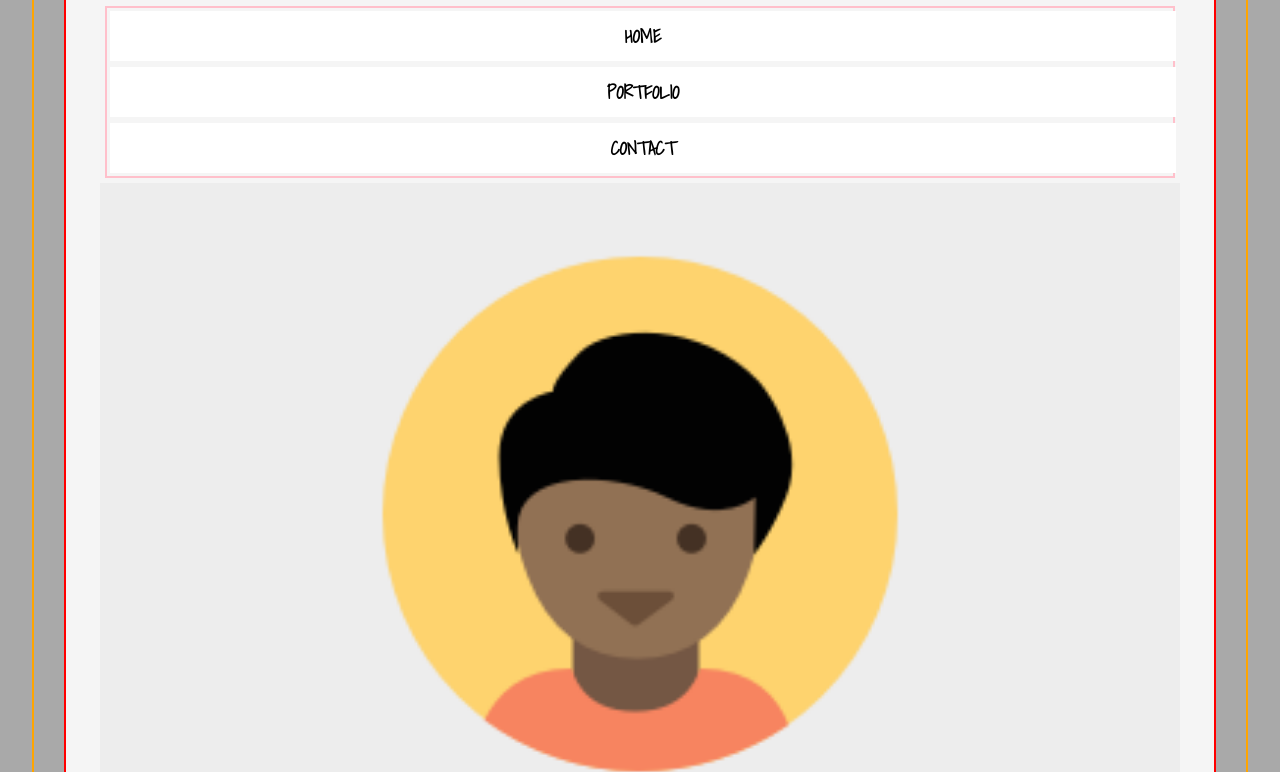
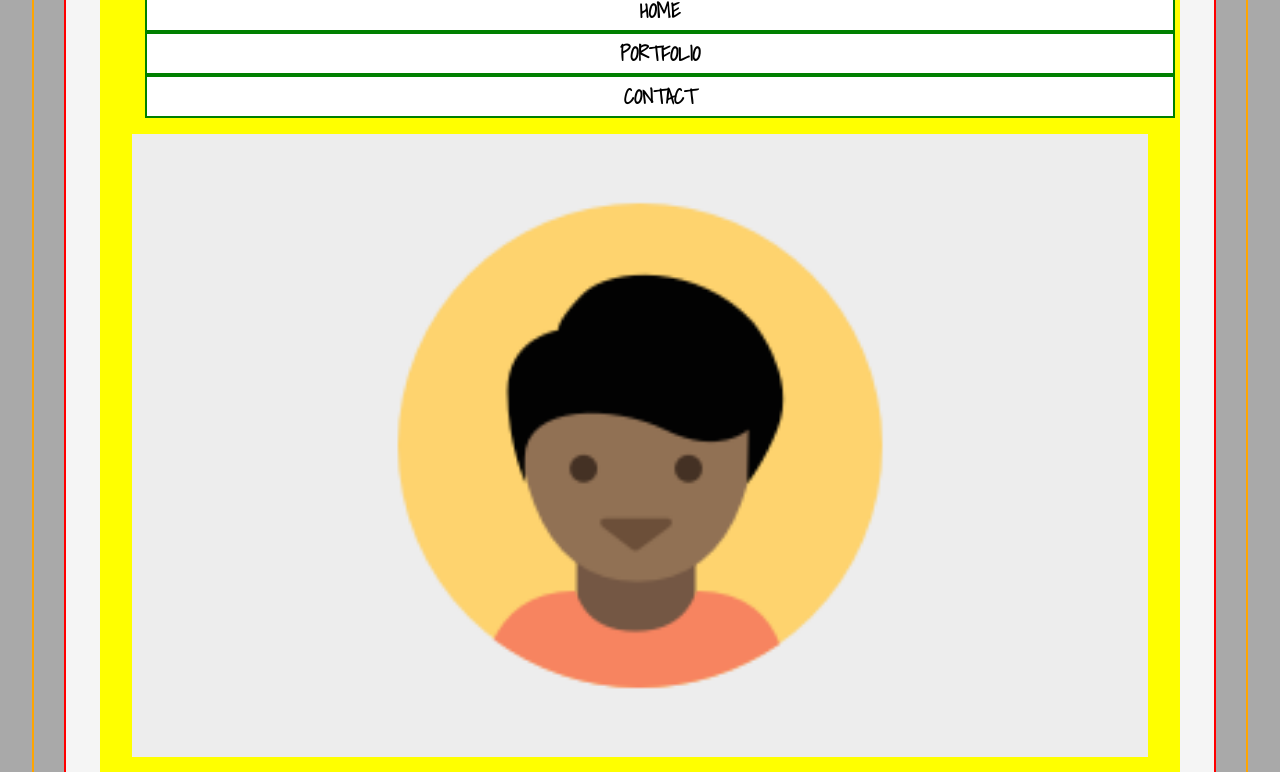
Before and after one commit to elechler/Project-2-mobile-first-layout, a plain HTML site: page index.html in a window 1280 px wide. Shown: the part 103-875 px from the top of the page. Drawn offline with Linux system fonts and the light colour scheme.

Commit message:
trial and error

```diff
--- a/css/style.css
+++ b/css/style.css
@@ -1,6 +1,27 @@
 
 
-/*    get the normalize rules, box sizing   */
+/*    get the normalize rules, box sizing
+
+.box {
+  width: 90%;
+  max-width:600px;
+  height: 300px;
+  padding: 20px;
+  border: 2px solid red;
+  margin: auto;
+  overflow: auto;
+  box-sizing: border-box;
+*/
+
+/*ul {
+    display: block;
+    margin: auto;
+    padding: 0;
+    list-style: none;
+    border: 2px solid pink;
+}
+*/
+
 
 * {
     box-sizing: border-box; /*not sure if i am using this right?*/
@@ -10,13 +31,12 @@
 h1 {
     text-align: center;
     padding: 0;
-    margin: 10px o;
+    margin: 10px 0;
 }
 h2 {
     text-align: center;
 }
 h3 {
-    text-transform: uppercase;
     text-align: center;
     padding: 0;
     margin: 0;
@@ -25,13 +45,6 @@ p {
     text-align: center;
     font-size: 1.1rem;
     padding: 0 15px 10px 15px;
-}
-ul {
-    display: block;
-    margin: auto;
-    padding: 0;
-    list-style: none;
-    border: 2px solid pink;
 }
 a {
     text-decoration: none;
@@ -52,51 +65,56 @@ body {
     padding: 0;
     border: 2px solid orange;
 }
-.header-container {
-    background: whitesmoke;
+.box {
     width: 95%;
     margin: auto;
     padding: 5px;
+}
+.header-container {
+    background: whitesmoke;
     border: 2px solid red;
 }
-.main-container {
-    background: white;
-    width: 95%;
-    margin: auto;
-    padding: 5px;
-    border: 2px solid blue;
-}
-.footer-container {
-    background: whitesmoke;
-    width: 95%;
-    margin: auto;
-    padding: 5px;
-    border: 2px solid purple;
-}
 /*end of containers*/
+
 .main-header {
-    background: whitesmoke;
     padding: 5px;
     margin: auto;
     width: 95%;
+    background: yellow;
 }
-.main-header li {
-    display: block;
-    float: left;
-    width: 100%;
+.menu li {
+    list-style: none;
+    margin: 0;
+    padding: 3px;
+    font-size: 1.3rem;
+    text-transform: uppercase;
+    text-align: center;
+    border: 2px solid green;
     background: white;
-    padding: 10px;
-    margin: 3px;
-    font-weight: bold;
 
 }
-/*.main-nav {
-    display: block;
-    margin: auto;
+
+
+
+
+
+
+.main-container {
+    background: white;
     border: 2px solid blue;
-    height: 100%;
 }
-*/
+
+
+
+
+
+.footer-container {
+    background: whitesmoke;
+    border: 2px solid purple;
+}
+
+
+
 .footer-nav {
     border-top: 2px solid grey;
 }
--- a/index.html
+++ b/index.html
@@ -7,23 +7,23 @@
         <title>Erin Lechler</title>
     </head>
 
-        <header class="header-container">
+    <header class="box header-container">
         <div class="main-header">
             <h1>Erin Lechler</h1>
-                <div class="main-nav">
-                <ul class="clearfix">
-                <li><h3><a href="#">Home</h3></a></li>
-                <li><h3><a href="#">Portfolio</h3></a></li>
-                <li><h3><a href="#">Contact</h3></a></li>
-                </ul></div>
-            </div>
-
+                    <nav class="menu">
+                        <ul>
+                        <li class="menu"><a href="#">Home</a></li>
+                        <li class="menu"><a href="#">Portfolio</a></li>
+                        <li class="menu"><a href="#">Contact</a></li>
+                        </ul>
+                    </nav>
                     <img src="images/responsive-layout-profile.png" alt="Profile Image" class="img">
                     <p>Hi, I'm a front-end developer who loves responsive design and css.  I recently finished a degree in front-end web development at Treehouse and am excited to put all my skills to use. </p>
+        </div>
     </header>
 
         <body>
-            <div class="main-container">
+        <div class="main-container box">
             <h3>Portfolio</h3>
             <img src="images/portfolio-1.png" alt="Portfolio 1" class="img">
             <h2>Marketing Page</h2>
@@ -52,11 +52,11 @@
         </body>
 
             <footer>
-                <div class="footer-container clearfix">
+            <div class="footer-container box clearfix">
             <h3>Contact</h3>
             <p>If you are interetsting in chating or want more information about what I've been working on, I'd love to hear from you!</p>
-                <p>Phone 832-535-0934</p>
-                <p>Email erinlechler@gmail.com</p>
+            <p>Phone: 832.535.0934</p>
+            <p>Email: erinlechler@gmail.com</p>
                 <div class="footer-nav">
                 <ul>
                 <li><a href="#">Erin Lechler</a></li>
```
Lines whose indentation alone changed are shown as unchanged.
